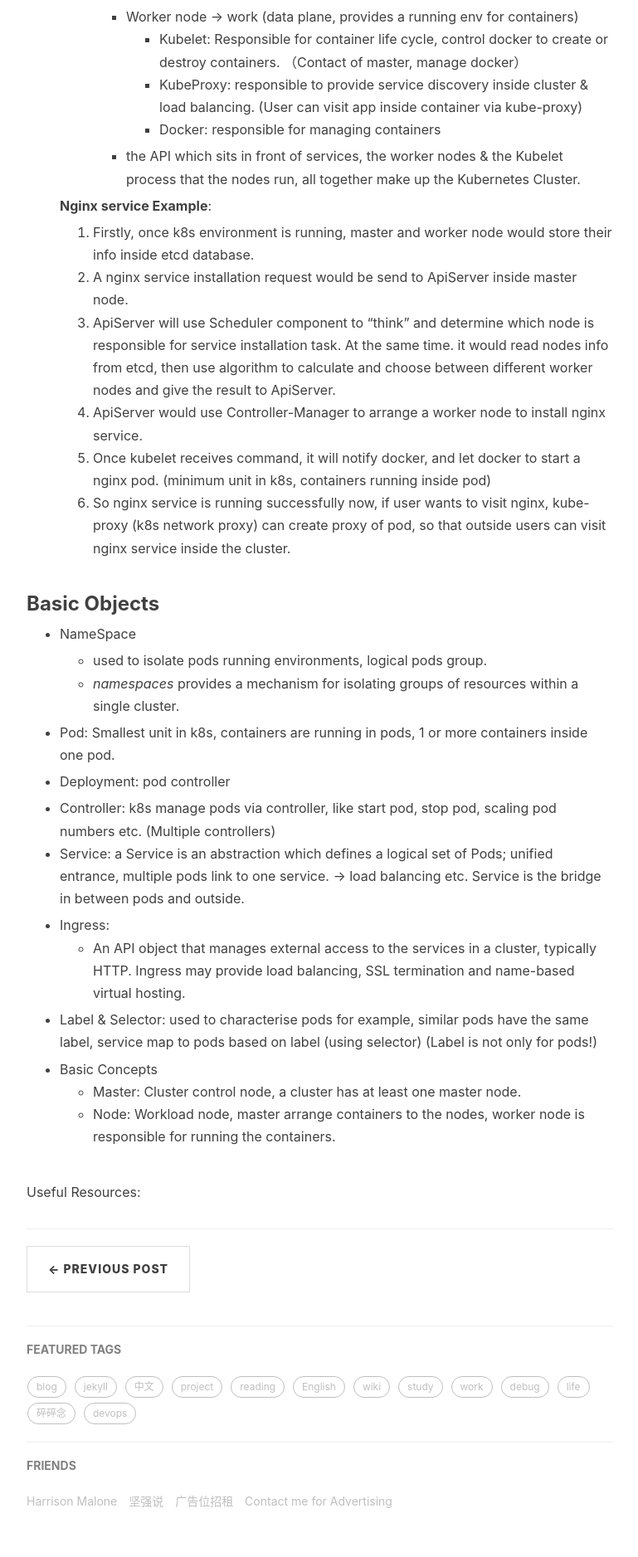
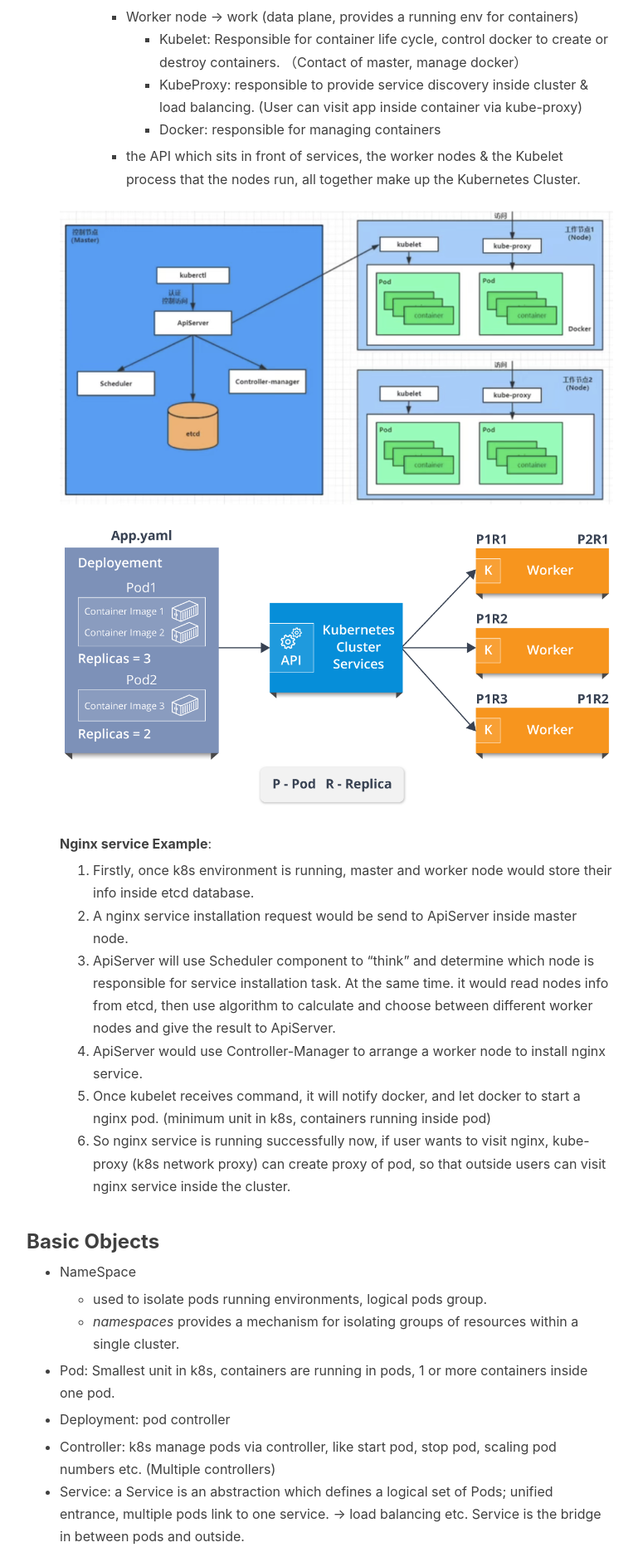
Before and after one commit to Lanzhou-J/Lanzhou-J.github.io, a Jekyll site: the page built from _posts/2022-02-16-DevOps-06-k8s.md, in a window 1280 px wide. Shown: the part 4374-6251 px from the top of the page at 83% size, without its empty margins (233-1002 px from the left). Built offline with Jekyll 4.4.1, drawn with Linux system fonts in a browser that asks for light colours; nearby versions of some CDN libraries; comment, search, counter and statistics services are not loaded.

Commit message:
add pics

```diff
--- a/_posts/2022-02-16-DevOps-06-k8s.md
+++ b/_posts/2022-02-16-DevOps-06-k8s.md
@@ -83,6 +83,9 @@ These issues are **container orchestration issues**.
 
         - the API which sits in front of services, the worker nodes & the Kubelet process that the nodes run, all together make up the Kubernetes Cluster.
 
+    ![k8s structure](/img/in-post/k8s-structure.png)
+    ![k8s api](/img/in-post/k8s-api.png)
+
     **Nginx service Example**:
 
     1. Firstly, once k8s environment is running, master and worker node would store their info inside etcd database.
```
Also changed, not shown: img/in-post/k8s-api.png (added), img/in-post/k8s-structure.png (added).
